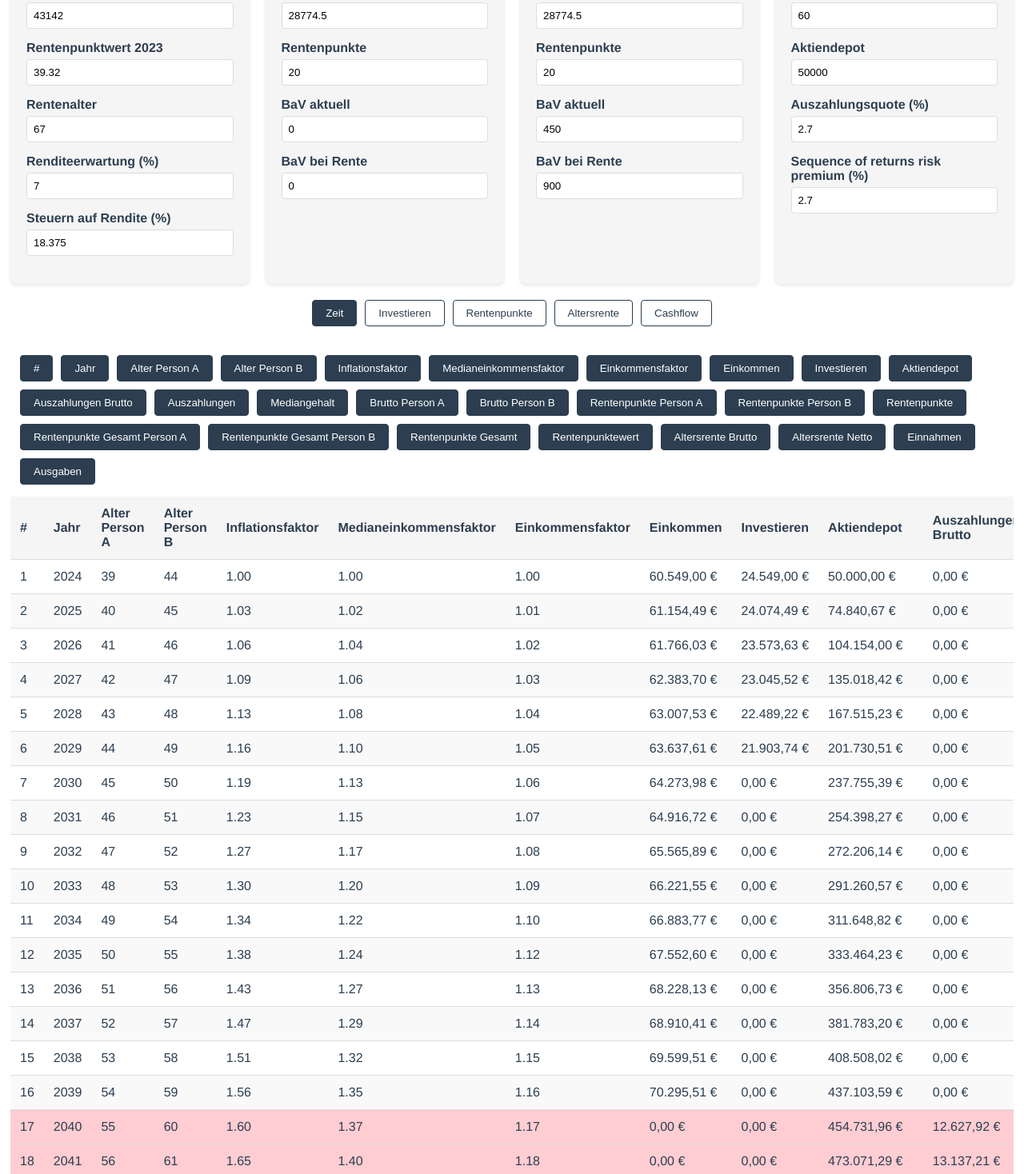
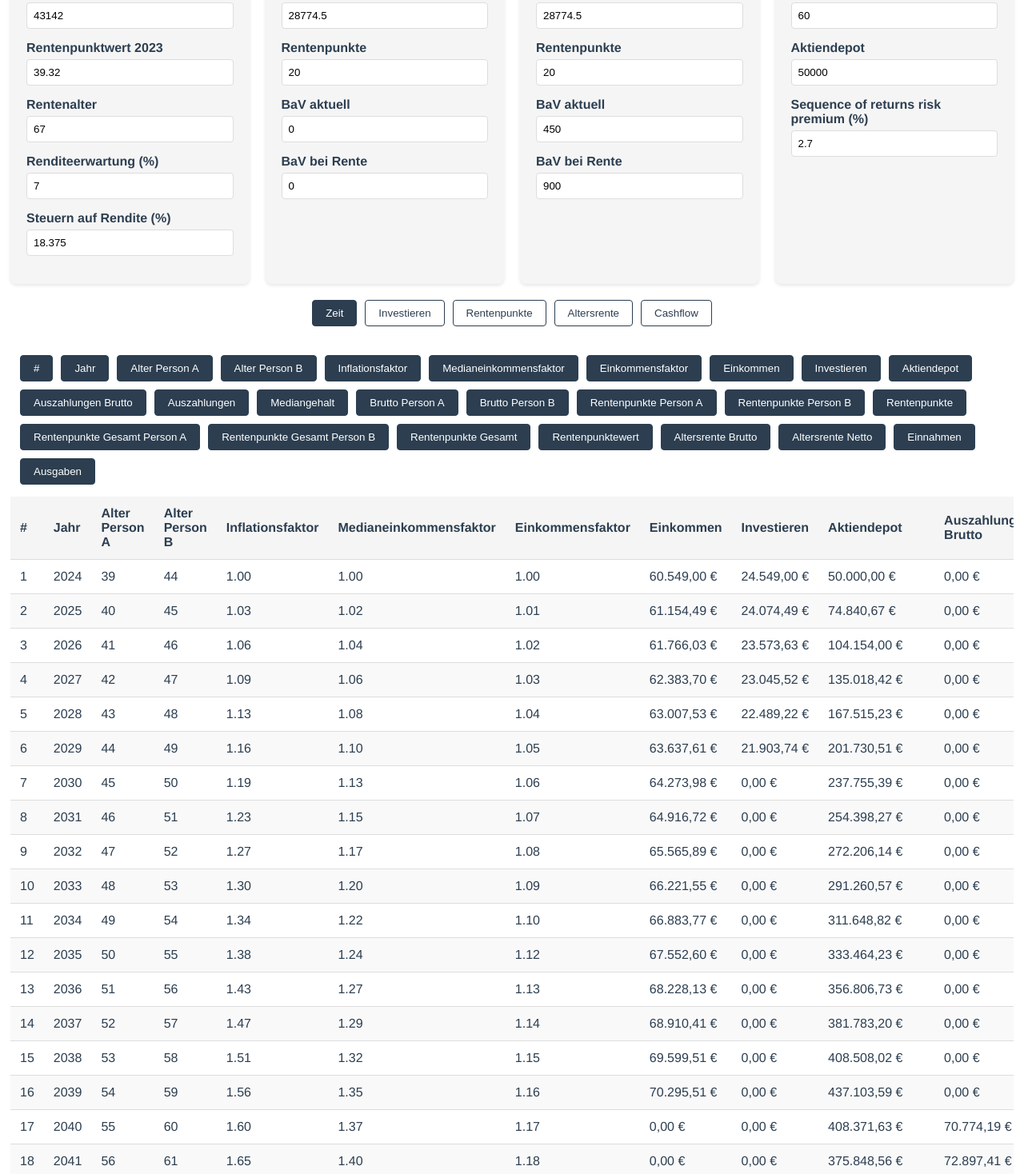
Before and after one commit to damoon/fire-tas, a Vue app: page /#/ in a window 1280 px wide. Shown: the part 462-1930 px from the top of the page at 80% size. Built offline with nearby package versions, Linux system fonts and the light colour scheme.

Commit message:
improved calculations

```diff
--- a/src/components/DataTable.vue
+++ b/src/components/DataTable.vue
@@ -34,7 +34,11 @@
         <tr
           v-for="row in yearlyData.filter((row) => row.year > 2000)"
           :key="row.year"
-          :class="{ deficit: row.income < row.expenses }"
+          :class="{
+            deficit:
+              Math.round(row.income) < Math.round(row.expenses) ||
+              row.totalInvested < 0,
+          }"
         >
           <td v-show="columns.index.visible">{{ row.index }}</td>
           <td v-show="columns.year.visible">{{ row.year }}</td>
@@ -423,20 +427,6 @@ export default defineComponent({
 
         const expenses = this.formData.household.expenses * inflationFactor;
 
-        let grossPayout = 0;
-        let netPayout = 0;
-        if (fireYear <= year) {
-          grossPayout =
-            totalInvested * (this.formData.household.payoutRate / 100);
-          netPayout = grossPayout * (1 - this.formData.general.returnTax / 100);
-          const sequenceOrReturnRiskPremiumFactor =
-            1 + this.formData.household.sequenceOrReturnRiskPremium / 100;
-          totalInvested -=
-            totalInvested *
-            sequenceOrReturnRiskPremiumFactor *
-            (this.formData.household.payoutRate / 100);
-        }
-
         const currentMonth = new Date().getMonth() + 1;
         const remainingYearFactor = (12 - currentMonth) / 12;
         let investment = earnings - expenses;
@@ -451,11 +441,11 @@ export default defineComponent({
           this.formData.general.medianSalary * medianSalaryIncreaseFactor;
 
         let grossA = this.formData.personA.gross * salaryIncreaseFactor;
-        if (ageA >= retirementAge) {
+        if (ageA >= retirementAge || year >= fireYear) {
           grossA = 0;
         }
         let grossB = this.formData.personB.gross * salaryIncreaseFactor;
-        if (ageB >= retirementAge) {
+        if (ageB >= retirementAge || year >= fireYear) {
           grossB = 0;
         }
 
@@ -481,6 +471,17 @@ export default defineComponent({
           retirementGross,
           taxableRate,
         ).netPension;
+
+        let netPayout = 0;
+        let grossPayout = 0;
+        if (expenses - retirementNet - earnings > 0) {
+          netPayout = expenses - retirementNet + earnings - investment;
+          grossPayout = netPayout / (1 - this.formData.general.returnTax / 100);
+
+          const sequenceOrReturnRiskPremiumFactor =
+            1 + this.formData.household.sequenceOrReturnRiskPremium / 100;
+          totalInvested -= sequenceOrReturnRiskPremiumFactor * netPayout;
+        }
 
         const income = netPayout + retirementNet + earnings - investment;
 
--- a/src/components/FireTas.vue
+++ b/src/components/FireTas.vue
@@ -161,7 +161,12 @@
         </div>
         <div class="input-group">
           <label>Ausgaben</label>
-          <input type="number" v-model="formData.household.expenses" />
+          <input
+            type="number"
+            v-model="formData.household.expenses"
+            min="0"
+            step="1000"
+          />
         </div>
         <div class="input-group">
           <label>Coast Fire</label>
@@ -176,14 +181,6 @@
           <input
             type="number"
             v-model="formData.household.currentInvestments"
-          />
-        </div>
-        <div class="input-group">
-          <label>Auszahlungsquote (%)</label>
-          <input
-            type="number"
-            v-model="formData.household.payoutRate"
-            step="0.1"
           />
         </div>
         <div class="input-group">
@@ -248,7 +245,6 @@ export default defineComponent({
           expenses: 36000,
           coastAge: 50,
           fireAge: 60,
-          payoutRate: 2.7,
           sequenceOrReturnRiskPremium: 2.7,
           numberOfChildren: 1,
           currentInvestments: 50000,
--- a/src/types/index.ts
+++ b/src/types/index.ts
@@ -23,7 +23,6 @@ export interface HouseholdData {
   expenses: number;
   coastAge: number;
   fireAge: number;
-  payoutRate: number;
   sequenceOrReturnRiskPremium: number;
   numberOfChildren: number;
   currentInvestments: number;
```
